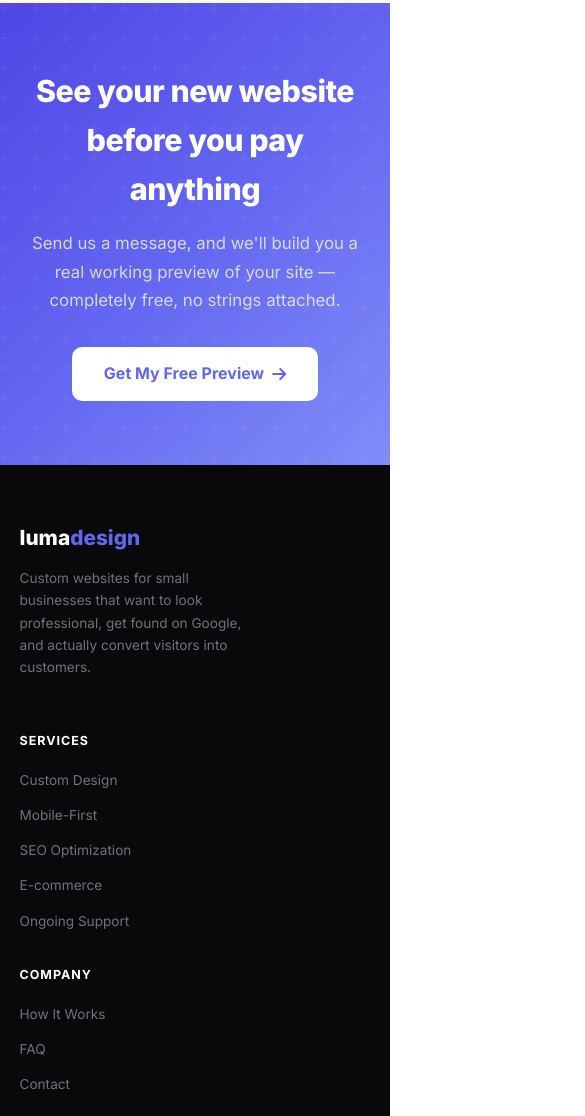
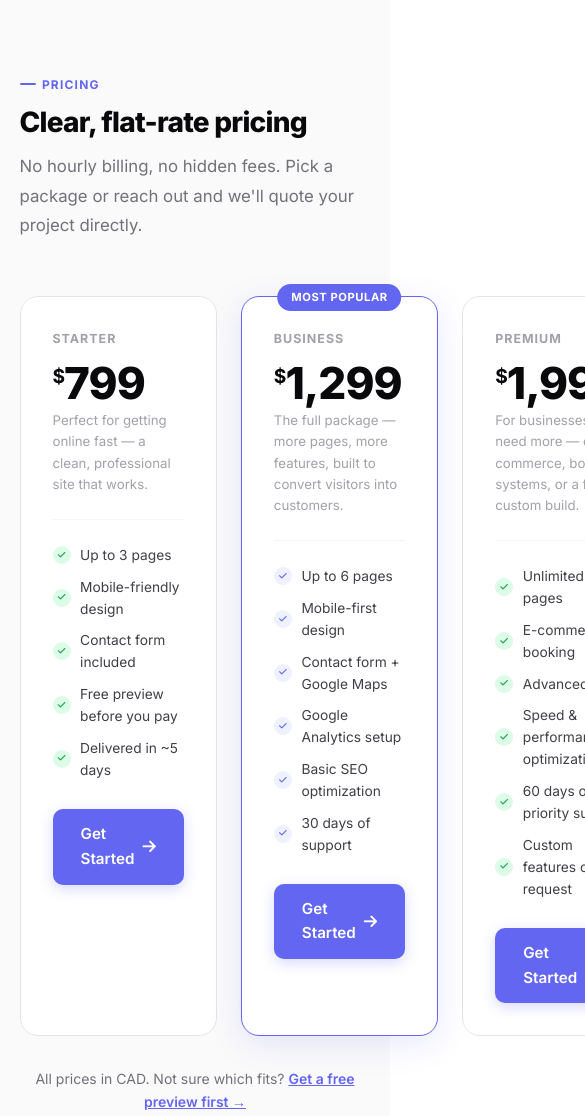
Before and after one commit to markeey177/lumadesign-website, a plain HTML site: page index.html in a window 390 px wide. Shown: the part 7867-8983 px from the top of the page, 585 px wide, since content can reach past the window. Drawn offline with Linux system fonts and the light colour scheme.

Commit message:
Add pricing section, fix footer links, add social icons, add Pricing to nav

```diff
--- a/index.html
+++ b/index.html
@@ -742,6 +742,7 @@
     <li><a href="#services">Services</a></li>
     <li><a href="#process">How It Works</a></li>
     <li><a href="#faq">FAQ</a></li>
+    <li><a href="#pricing">Pricing</a></li>
     <li><a href="contact.html" class="nav-cta">Get Started</a></li>
   </ul>
   <button class="hamburger" id="hamburger" onclick="toggleMobile()" aria-label="Menu">
@@ -1031,6 +1032,63 @@
   </div>
 </section>
 
+<!-- PRICING -->
+<section class="pricing-section" id="pricing">
+  <div class="section-inner">
+    <div class="section-header reveal">
+      <div class="section-tag">Pricing</div>
+      <h2 class="section-title">Clear, flat-rate pricing</h2>
+      <p class="section-sub">No hourly billing, no hidden fees. Pick a package or reach out and we'll quote your project directly.</p>
+    </div>
+    <div class="pricing-grid">
+      <div class="price-card reveal reveal-delay-1">
+        <div class="price-name">Starter</div>
+        <div class="price-amount"><sup>$</sup>799</div>
+        <div class="price-desc">Perfect for getting online fast — a clean, professional site that works.</div>
+        <ul class="price-features">
+          <li><span class="check-icon"><i class="fa-solid fa-check"></i></span>Up to 3 pages</li>
+          <li><span class="check-icon"><i class="fa-solid fa-check"></i></span>Mobile-friendly design</li>
+          <li><span class="check-icon"><i class="fa-solid fa-check"></i></span>Contact form included</li>
+          <li><span class="check-icon"><i class="fa-solid fa-check"></i></span>Free preview before you pay</li>
+          <li><span class="check-icon"><i class="fa-solid fa-check"></i></span>Delivered in ~5 days</li>
+        </ul>
+        <a href="contact.html" class="btn-primary" style="display:flex;justify-content:center">Get Started <i class="fa-solid fa-arrow-right"></i></a>
+      </div>
+      <div class="price-card featured reveal reveal-delay-2">
+        <div class="popular-badge">Most Popular</div>
+        <div class="price-name">Business</div>
+        <div class="price-amount"><sup>$</sup>1,299</div>
+        <div class="price-desc">The full package — more pages, more features, built to convert visitors into customers.</div>
+        <ul class="price-features">
+          <li><span class="check-icon"><i class="fa-solid fa-check"></i></span>Up to 6 pages</li>
+          <li><span class="check-icon"><i class="fa-solid fa-check"></i></span>Mobile-first design</li>
+          <li><span class="check-icon"><i class="fa-solid fa-check"></i></span>Contact form + Google Maps</li>
+          <li><span class="check-icon"><i class="fa-solid fa-check"></i></span>Google Analytics setup</li>
+          <li><span class="check-icon"><i class="fa-solid fa-check"></i></span>Basic SEO optimization</li>
+          <li><span class="check-icon"><i class="fa-solid fa-check"></i></span>30 days of support</li>
+        </ul>
+        <a href="contact.html" class="btn-primary" style="display:flex;justify-content:center">Get Started <i class="fa-solid fa-arrow-right"></i></a>
+      </div>
+      <div class="price-card reveal reveal-delay-3">
+        <div class="price-name">Premium</div>
+        <div class="price-amount"><sup>$</sup>1,999</div>
+        <div class="price-desc">For businesses that need more — e-commerce, booking systems, or a fully custom build.</div>
+        <ul class="price-features">
+          <li><span class="check-icon"><i class="fa-solid fa-check"></i></span>Unlimited pages</li>
+          <li><span class="check-icon"><i class="fa-solid fa-check"></i></span>E-commerce or booking</li>
+          <li><span class="check-icon"><i class="fa-solid fa-check"></i></span>Advanced SEO</li>
+          <li><span class="check-icon"><i class="fa-solid fa-check"></i></span>Speed &amp; performance optimization</li>
+          <li><span class="check-icon"><i class="fa-solid fa-check"></i></span>60 days of priority support</li>
+          <li><span class="check-icon"><i class="fa-solid fa-check"></i></span>Custom features on request</li>
+        </ul>
+        <a href="contact.html" class="btn-primary" style="display:flex;justify-content:center">Get Started <i class="fa-solid fa-arrow-right"></i></a>
+      </div>
+    </div>
+    <p style="text-align:center;margin-top:2rem;font-size:0.875rem;color:var(--gray-500)">All prices in CAD. Not sure which fits? <a href="contact.html" style="color:var(--accent);font-weight:600">Get a free preview first →</a></p>
+  </div>
+</section>
+
+
 <!-- CTA -->
 <section class="cta-section">
   <div class="cta-inner reveal">
@@ -1047,6 +1105,11 @@
     <div>
       <div class="footer-logo">luma<span>design</span></div>
       <p class="footer-desc">Custom websites for small businesses that want to look professional, get found on Google, and actually convert visitors into customers.</p>
+      <div class="footer-socials">
+        <a href="#" class="social-btn" aria-label="Instagram"><i class="fa-brands fa-instagram"></i></a>
+        <a href="#" class="social-btn" aria-label="Facebook"><i class="fa-brands fa-facebook-f"></i></a>
+        <a href="#" class="social-btn" aria-label="LinkedIn"><i class="fa-brands fa-linkedin-in"></i></a>
+      </div>
     </div>
     <div class="footer-col">
       <h4>Services</h4>
@@ -1078,8 +1141,8 @@
   <div class="footer-bottom">
     <p>© 2026 LumaDesign. All rights reserved.</p>
     <div style="display:flex;gap:1.5rem">
-      <a href="#">Privacy Policy</a>
-      <a href="#">Terms of Service</a>
+      <a href="privacy.html">Privacy Policy</a>
+      <a href="terms.html">Terms of Service</a>
     </div>
   </div>
 </footer>
```
